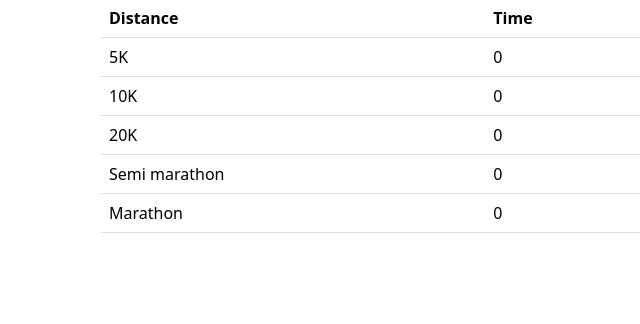
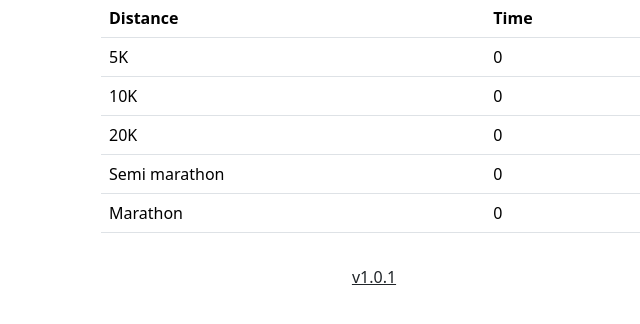
Before and after one commit to mmarquet/paceconverter, a Flask app: page / in a window 1280 px wide. Shown: the part 243-567 px from the top of the page, without its empty margins (266-906 px from the left). Run offline with Flask 3, Linux system fonts and the light colour scheme; some libraries are stand-ins or nearby versions.

Commit message:
Add footer with app version, update helm chart version

```diff
--- a/kube/Chart.yaml
+++ b/kube/Chart.yaml
@@ -21,4 +21,4 @@ version: 1.0.0
 # incremented each time you make changes to the application. Versions are not expected to
 # follow Semantic Versioning. They should reflect the version the application is using.
 # It is recommended to use it with quotes.
-appVersion: "1.0.0"
+appVersion: "1.0.1"
--- a/templates/mainpage.html
+++ b/templates/mainpage.html
@@ -91,3 +91,9 @@
     {% block scripts %}
     {% endblock %}
 </body>
+
+<footer>
+  <div class="text-center p-3">
+    <a class="text-dark">v1.0.1</a>
+  </div>
+</footer>
```
